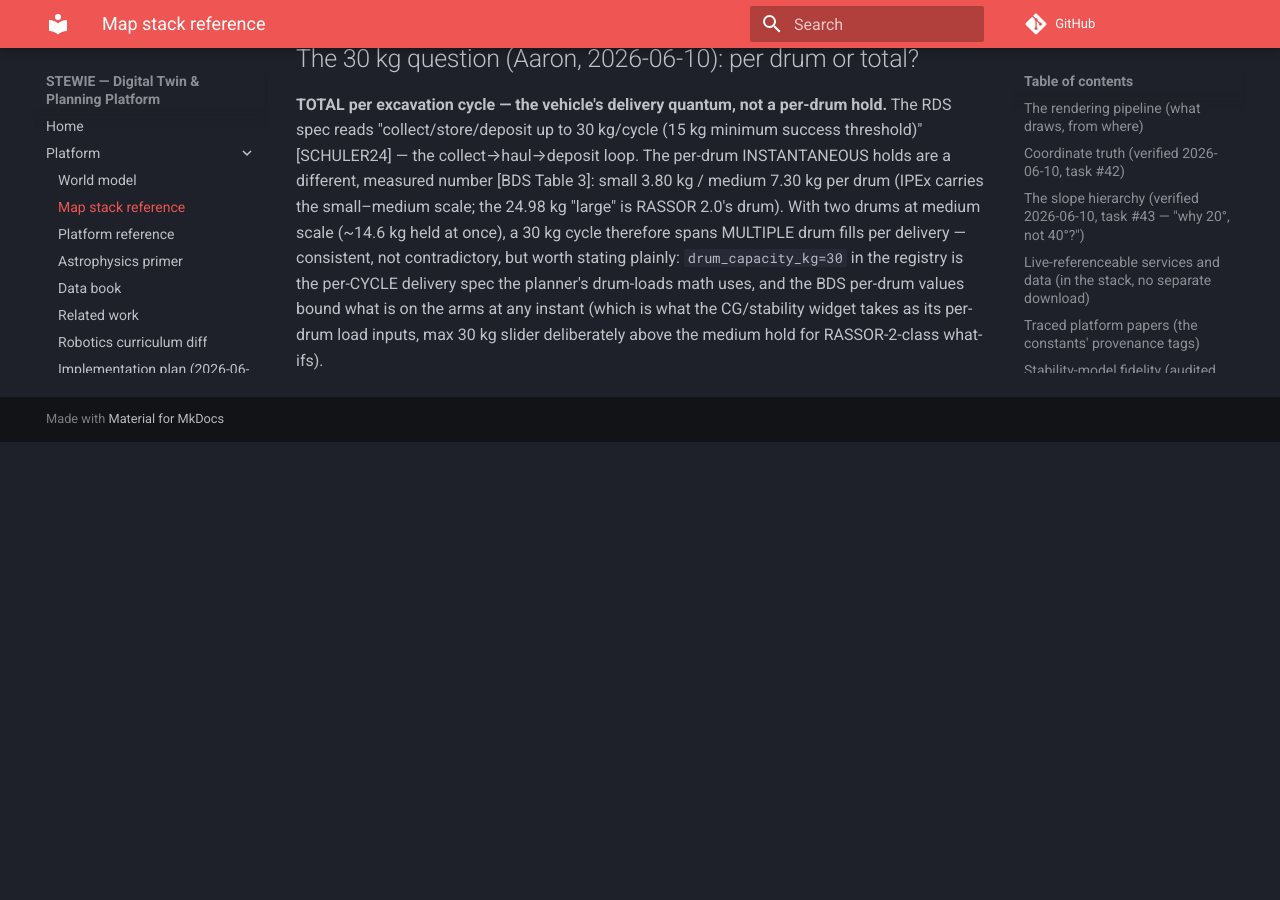
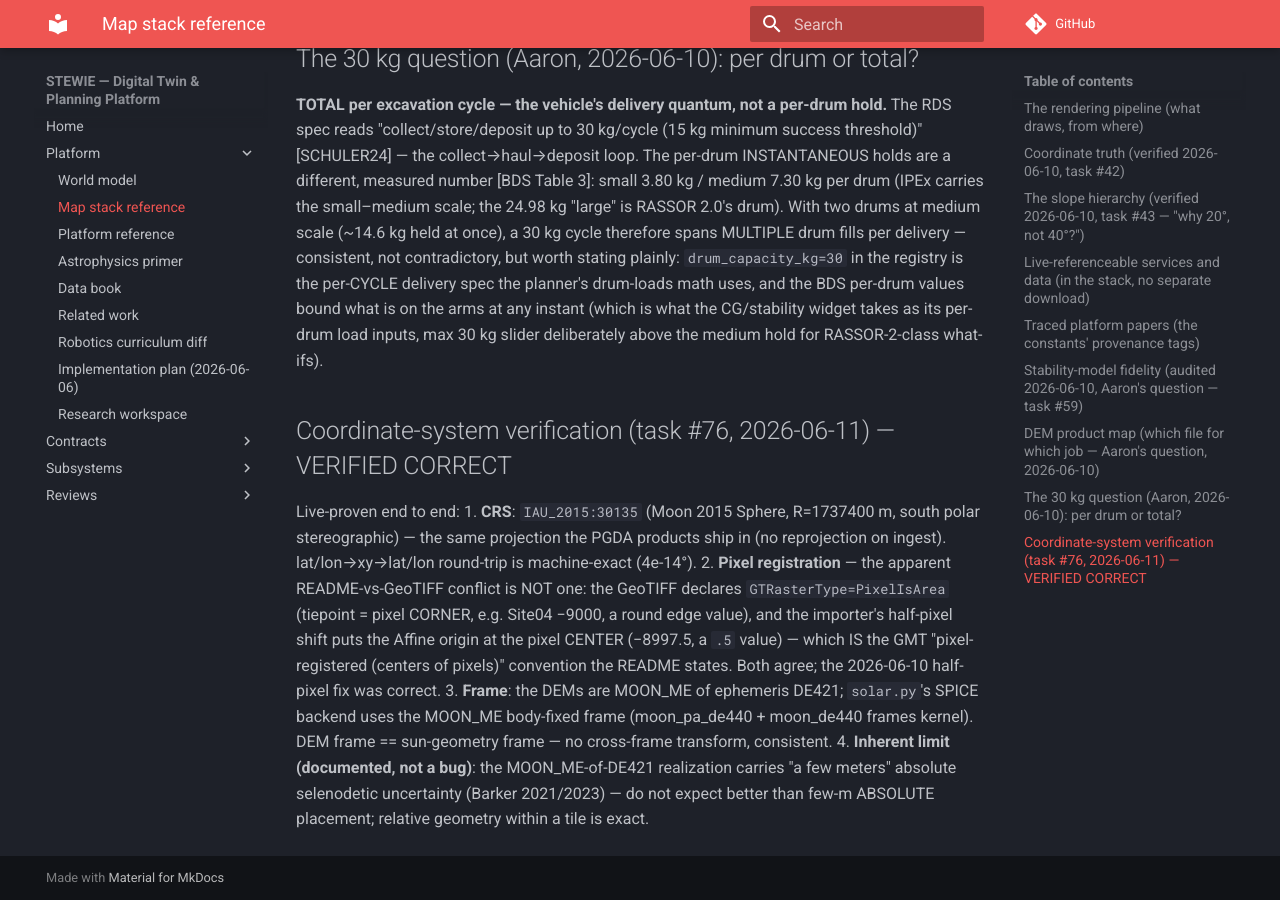
Before and after one commit to stewie-sw/stewie, an MkDocs documentation site: the page built from docs/map_reference.md, in a window 1280 px wide and 900 px high, scrolled down 4454 px. Built offline with MkDocs 1.6.1 and Material for MkDocs 9.7.7, drawn with Linux system fonts in a browser that asks for light colours; comment, search, counter and statistics services are not loaded; before the commit the page ends 4896 px from its top, so only the background shows below that.

Commit message:
#76: Moon coordinate system VERIFIED end-to-end (CRS round-trip exact, pixel-reg consistent, MOON_ME shared)

```diff
--- a/docs/map_reference.md
+++ b/docs/map_reference.md
@@ -119,3 +119,21 @@ is the per-CYCLE delivery spec the planner's drum-loads math uses, and the BDS p
 bound what is on the arms at any instant (which is what the CG/stability widget takes as its
 per-drum load inputs, max 30 kg slider deliberately above the medium hold for RASSOR-2-class
 what-ifs).
+
+## Coordinate-system verification (task #76, 2026-06-11) — VERIFIED CORRECT
+
+Live-proven end to end:
+1. **CRS**: `IAU_2015:30135` (Moon 2015 Sphere, R=1737400 m, south polar stereographic) — the same
+   projection the PGDA products ship in (no reprojection on ingest). lat/lon→xy→lat/lon round-trip
+   is machine-exact (4e-14°).
+2. **Pixel registration** — the apparent README-vs-GeoTIFF conflict is NOT one: the GeoTIFF declares
+   `GTRasterType=PixelIsArea` (tiepoint = pixel CORNER, e.g. Site04 −9000, a round edge value), and
+   the importer's half-pixel shift puts the Affine origin at the pixel CENTER (−8997.5, a `.5`
+   value) — which IS the GMT "pixel-registered (centers of pixels)" convention the README states.
+   Both agree; the 2026-06-10 half-pixel fix was correct.
+3. **Frame**: the DEMs are MOON_ME of ephemeris DE421; `solar.py`'s SPICE backend uses the MOON_ME
+   body-fixed frame (moon_pa_de440 + moon_de440 frames kernel). DEM frame == sun-geometry frame —
+   no cross-frame transform, consistent.
+4. **Inherent limit (documented, not a bug)**: the MOON_ME-of-DE421 realization carries "a few
+   meters" absolute selenodetic uncertainty (Barker 2021/2023) — do not expect better than few-m
+   ABSOLUTE placement; relative geometry within a tile is exact.
```
